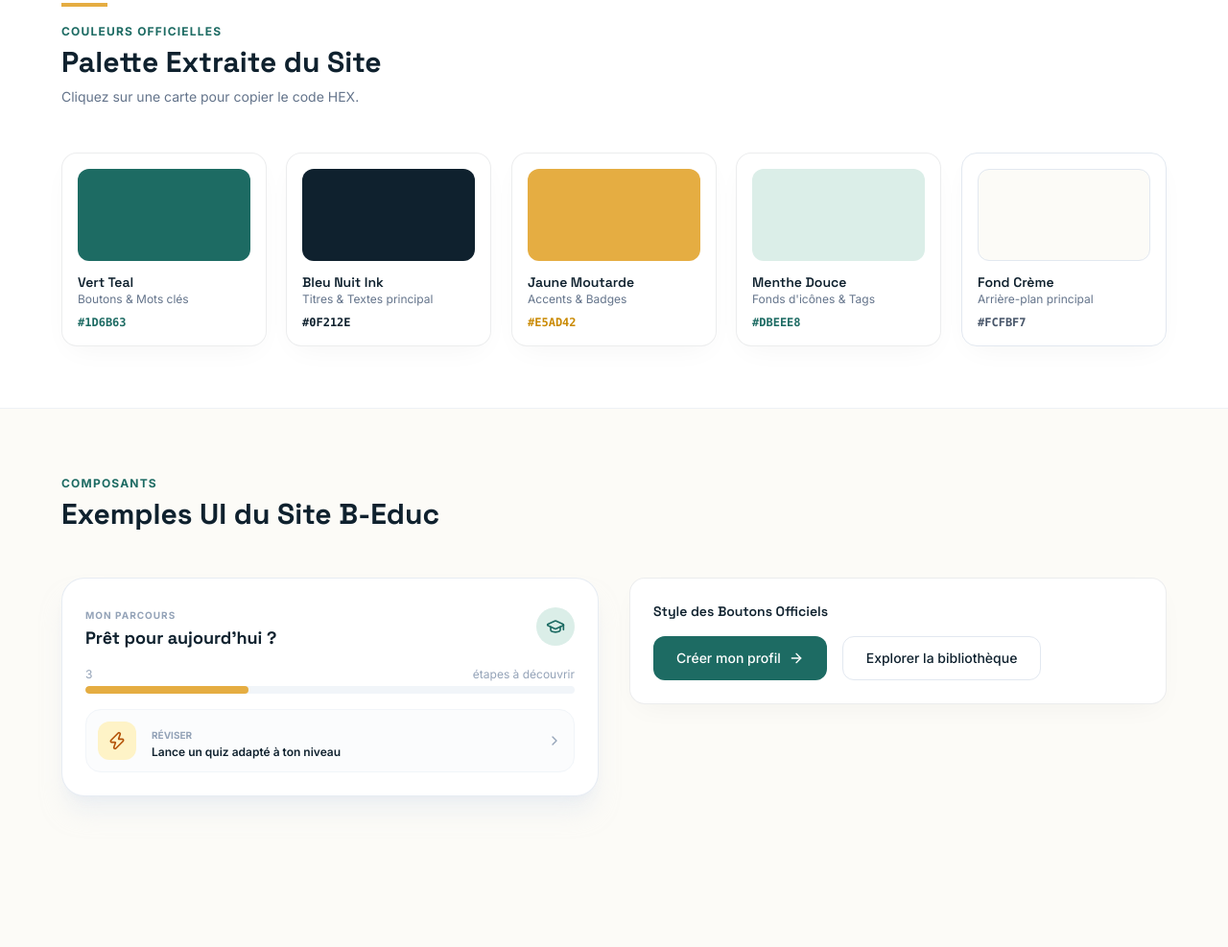
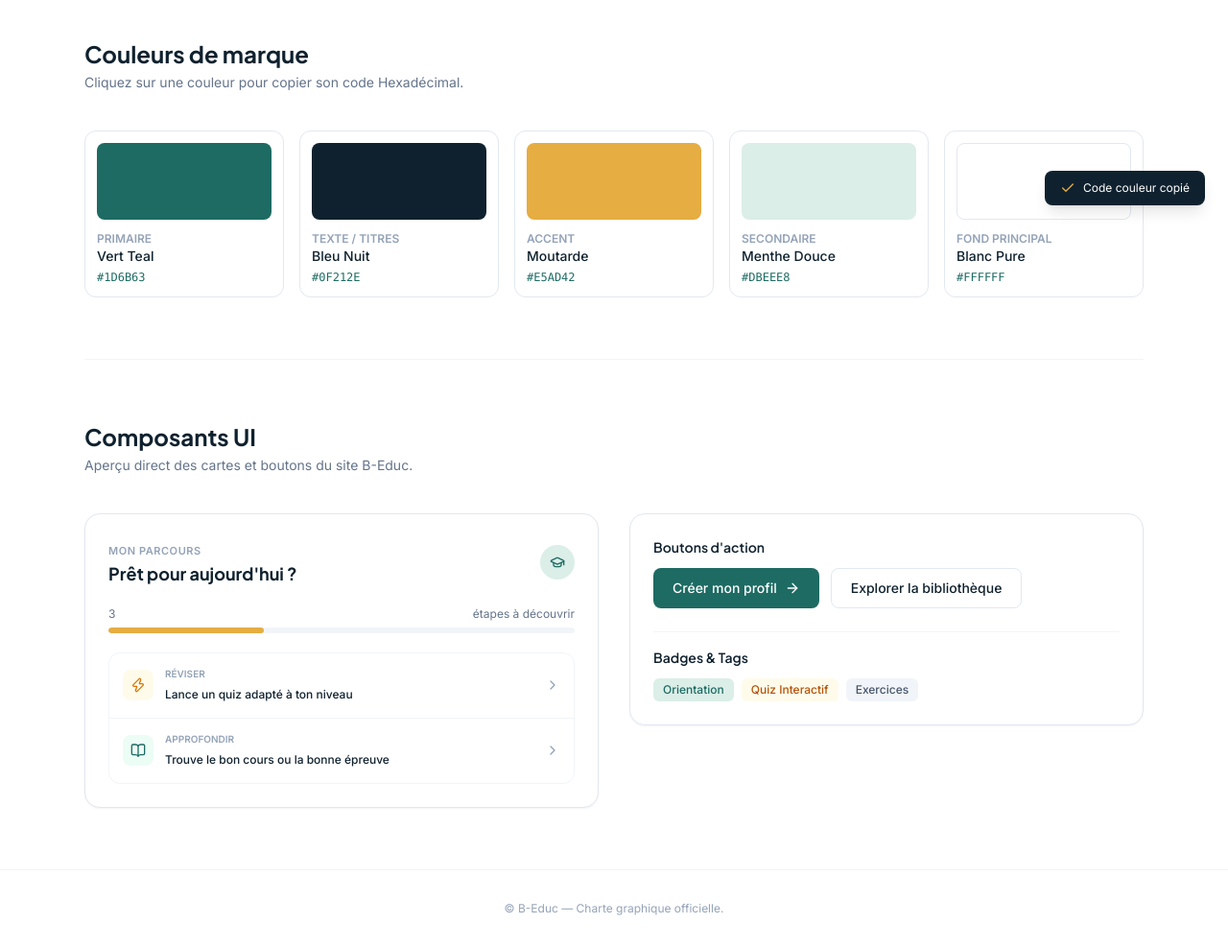
Before and after one commit to lewilskhaled/b-educ, a plain HTML site: page index.html in a window 1280 px wide. Shown: the part 616-1603 px from the top of the page at 96% size. Before the commit the page ends 1510 px from the top, so only its background shows below. Drawn offline with nearby package versions, Linux system fonts and the light colour scheme.

Commit message:
Update index.html

```diff
--- a/index.html
+++ b/index.html
@@ -3,278 +3,297 @@
 <head>
   <meta charset="UTF-8">
   <meta name="viewport" content="width=device-width, initial-scale=1.0">
-<title>B-Educ — Brand Guidelines & Charte Graphique</title>
-<meta name="description" content="Charte graphique officielle et principes de design de B-Educ. Directives de marque, logo, couleurs, typographies et composants UI.">
+  <title>B-Educ — Charte & Directives de Marque</title>
 
-<!-- Tailwind CDN -->
+  <!-- Inter & Plus Jakarta Sans pour un rendu typographique très pro/naturel -->
+  <link rel="preconnect" href="https://fonts.googleapis.com">
+  <link rel="preconnect" href="https://fonts.gstatic.com" crossorigin>
+  <link href="https://fonts.googleapis.com/css2?family=Inter:wght@400;500;600&family=Plus+Jakarta+Sans:wght@600;700&display=swap" rel="stylesheet">
+
   <script src="https://cdn.tailwindcss.com"></script>
+  <script src="https://cdn.jsdelivr.net/npm/lucide@latest/dist/umd/lucide.min.js"></script>
+
   <script>
     tailwind.config = {
       theme: {
         extend: {
           colors: {
-          'beduc-bg': '#fcfbf7',
-          'beduc-card': '#ffffff',
-          'beduc-teal': '#1d6b63',
-          'beduc-teal-dark': '#144c46',
-          'beduc-navy': '#0f212e',
-          'beduc-yellow': '#e5ad42',
-          'beduc-mint': '#dbeee8',
-          'beduc-mint-light': '#eef7f4',
+            brand: {
+              teal: '#1d6b63',
+              'teal-dark': '#154e48',
+              navy: '#0f212e',
+              yellow: '#e5ad42',
+              mint: '#dbeee8',
+              gray: '#64748b',
+              border: '#e2e8f0',
+              bgLight: '#f8fafc'
+            }
           },
           fontFamily: {
-          display: ['"Space Grotesk"', 'sans-serif'],
-          body: ['"Inter"', 'sans-serif'],
+            sans: ['Inter', 'sans-serif'],
+            heading: ['Plus Jakarta Sans', 'sans-serif'],
           }
         }
       }
     }
   </script>
 
-<!-- Fonts -->
-<link rel="preconnect" href="https://fonts.googleapis.com">
-<link href="https://fonts.googleapis.com/css2?family=Space+Grotesk:wght@500;600;700&family=Inter:wght@400;500;600;700&display=swap" rel="stylesheet">
-
-<!-- AOS -->
-<link href="https://cdn.jsdelivr.net/npm/aos@2.3.1/dist/aos.css" rel="stylesheet">
-
-<!-- Lucide icons -->
-<script src="https://cdn.jsdelivr.net/npm/lucide@latest/dist/umd/lucide.min.js"></script>
-
   <style>
-  * { scroll-behavior: smooth; }
+    /* Reset & base propre */
     body {
-    background-color: #fcfbf7;
+      background-color: #ffffff;
+      color: #0f212e;
       font-family: 'Inter', sans-serif;
-    color: #0f212e;
-  }
-  h1, h2, h3, .font-display { font-family: 'Space Grotesk', sans-serif; }
-
-  .glass-card {
-    background: #ffffff;
-    border: 1px solid rgba(15, 33, 46, 0.08);
-    box-shadow: 0 10px 30px -10px rgba(15, 33, 46, 0.05);
+      -webkit-font-smoothing: antialiased;
     }
 
-  .btn-teal {
-    background-color: #1d6b63;
-    color: #ffffff;
-    transition: all 0.25s ease;
-  }
-  .btn-teal:hover {
-    background-color: #144c46;
-    transform: translateY(-2px);
-    box-shadow: 0 10px 20px -5px rgba(29, 107, 99, 0.3);
-  }
-
+    /* Animation du Toast simple */
     .toast {
       position: fixed;
-    bottom: 2rem;
-    right: 2rem;
-    transform: translateY(100px);
-    opacity: 0;
-    transition: all 0.3s cubic-bezier(0.16, 1, 0.3, 1);
+      bottom: 24px;
+      right: 24px;
+      transform: translateY(150%);
+      transition: transform 0.25s cubic-bezier(0.16, 1, 0.3, 1);
     }
-  .toast.show {
+    .toast.active {
       transform: translateY(0);
-    opacity: 1;
     }
   </style>
 </head>
+<body class="bg-white text-brand-navy antialiased">
 
-<body class="font-body antialiased">
+  <!-- ================= HEADER ================= -->
+  <header class="sticky top-0 bg-white border-b border-slate-100 z-40">
+    <div class="max-w-6xl mx-auto px-6 h-16 flex items-center justify-between">
 
-<!-- ============ NAVBAR ============ -->
-<header class="fixed top-0 inset-x-0 z-50 bg-[#fcfbf7]/80 backdrop-blur-md border-b border-slate-200/60">
-  <nav class="mx-auto max-w-6xl px-5 sm:px-6 flex items-center justify-between h-20">
-    <a href="#top" class="font-display text-2xl font-bold text-beduc-teal flex items-center gap-2">
-      <span class="bg-beduc-teal text-white p-1.5 rounded-lg text-lg leading-none">b</span>-educ
+      <!-- Brand Logo -->
+      <a href="#" class="font-heading font-bold text-xl tracking-tight text-brand-navy flex items-center gap-1.5">
+        <span class="w-7 h-7 bg-brand-teal text-white rounded flex items-center justify-center text-sm font-bold">b</span>
+        <span>-educ</span>
       </a>
 
-    <div class="hidden md:flex items-center gap-8 text-sm font-medium text-beduc-navy">
-      <a href="#brand" class="hover:text-beduc-teal transition">Marque</a>
-      <a href="#logo" class="hover:text-beduc-teal transition">Logo</a>
-      <a href="#couleurs" class="hover:text-beduc-teal transition">Couleurs</a>
-      <a href="#typographie" class="hover:text-beduc-teal transition">Typographie</a>
-      <a href="#ui" class="hover:text-beduc-teal transition">Composants UI</a>
+      <!-- Navigation simple -->
+      <nav class="hidden md:flex items-center gap-8 text-sm font-medium text-slate-600">
+        <a href="#palette" class="hover:text-brand-teal transition-colors">Couleurs</a>
+        <a href="#typographie" class="hover:text-brand-teal transition-colors">Typographie</a>
+        <a href="#composants" class="hover:text-brand-teal transition-colors">Composants UI</a>
+      </nav>
+
+      <!-- Action -->
+      <a href="https://b-educ.com" target="_blank" rel="noopener" class="text-sm font-medium text-brand-teal hover:text-brand-teal-dark border border-brand-teal/20 hover:border-brand-teal px-4 py-2 rounded-lg transition-all">
+        Voir le site réel &rarr;
+      </a>
+    </div>
+  </header>
+
+  <main class="max-w-6xl mx-auto px-6">
+
+    <!-- ================= HERO ================= -->
+    <section class="py-20 md:py-28 border-b border-slate-100">
+      <div class="max-w-3xl">
+        <div class="inline-flex items-center gap-2 px-3 py-1 bg-brand-mint text-brand-teal font-medium text-xs rounded-full mb-6">
+          <span class="w-1.5 h-1.5 rounded-full bg-brand-teal"></span>
+          Charte Graphique
         </div>
 
-    <a href="https://b-educ.com" target="_blank" rel="noopener" class="btn-teal text-sm font-medium px-5 py-2.5 rounded-xl inline-flex items-center gap-2">
-      Visiter le site <i data-lucide="external-link" class="w-4 h-4"></i>
-    </a>
-  </nav>
-</header>
-
-<!-- ============ HERO ============ -->
-<section id="top" class="pt-36 pb-20 px-5 sm:px-6">
-  <div class="max-w-4xl mx-auto text-center">
-    <div data-aos="fade-down" class="inline-flex items-center gap-2 bg-beduc-mint text-beduc-teal font-semibold rounded-full px-4 py-1.5 text-xs mb-6">
-      <span class="w-2 h-2 rounded-full bg-beduc-teal"></span>
-      Charte Graphique Officielle
-    </div>
-
-    <h1 data-aos="fade-up" data-aos-delay="100" class="font-display text-4xl sm:text-6xl font-bold text-beduc-navy leading-tight">
+        <h1 class="font-heading text-4xl sm:text-5xl font-bold text-brand-navy tracking-tight leading-[1.15]">
           Apprends aujourd'hui. <br>
-      <span class="text-beduc-teal">Choisis demain.</span>
+          <span class="text-brand-teal">Choisis demain.</span>
         </h1>
 
-    <p data-aos="fade-up" data-aos-delay="200" class="mt-6 text-slate-600 text-base sm:text-lg max-w-2xl mx-auto leading-relaxed">
-      Guide complet des règles visuelles, de la palette de couleurs, des typographies et de l'expérience utilisateur de B-Educ.
+        <p class="mt-6 text-lg text-slate-600 leading-relaxed max-w-2xl">
+          Documentation officielle de l'identité visuelle de B-Educ. Retrouvez ici la palette exacte, les règles typographiques et les composants d'interface.
         </p>
 
-    <div data-aos="fade-up" data-aos-delay="300" class="mt-8 flex flex-wrap items-center justify-center gap-4">
-      <a href="#couleurs" class="btn-teal font-medium px-6 py-3 rounded-xl text-sm">Voir la palette exacte</a>
-      <a href="#ui" class="bg-white border border-slate-200 text-beduc-navy font-medium px-6 py-3 rounded-xl text-sm hover:bg-slate-50 transition">Explorer les composants</a>
+        <div class="mt-8 flex flex-wrap gap-4">
+          <a href="#palette" class="bg-brand-teal hover:bg-brand-teal-dark text-white text-sm font-medium px-5 py-2.5 rounded-lg transition-colors">
+            Explorer les couleurs
+          </a>
+          <a href="#composants" class="bg-slate-100 hover:bg-slate-200 text-brand-navy text-sm font-medium px-5 py-2.5 rounded-lg transition-colors">
+            Voir les composants
+          </a>
         </div>
       </div>
     </section>
 
-<!-- ============ COULEURS REELLES ============ -->
-<section id="couleurs" class="px-5 sm:px-6 py-16 bg-white border-y border-slate-200/60">
-  <div class="max-w-6xl mx-auto">
-    <div data-aos="fade-up" class="mb-12">
-      <div class="w-12 h-1 bg-beduc-yellow mb-3"></div>
-      <span class="text-beduc-teal text-xs font-bold uppercase tracking-widest">Couleurs Officielles</span>
-      <h2 class="font-display text-3xl font-bold text-beduc-navy mt-1">Palette Extraite du Site</h2>
-      <p class="text-slate-500 text-sm mt-2">Cliquez sur une carte pour copier le code HEX.</p>
+    <!-- ================= PALETTE COULEURS ================= -->
+    <section id="palette" class="py-16 border-b border-slate-100">
+      <div class="mb-10">
+        <h2 class="font-heading text-2xl font-bold text-brand-navy">Couleurs de marque</h2>
+        <p class="text-slate-500 text-sm mt-1">Cliquez sur une couleur pour copier son code Hexadécimal.</p>
       </div>
 
-    <div class="grid sm:grid-cols-2 lg:grid-cols-5 gap-5">
-      <!-- Vert Teal -->
-      <div data-aos="zoom-in" onclick="copyColor('#1D6B63')" class="glass-card rounded-2xl p-4 cursor-pointer hover:border-beduc-teal transition group">
-        <div class="h-24 rounded-xl bg-[#1d6b63] mb-3 flex items-end justify-end p-2">
-          <i data-lucide="copy" class="w-4 h-4 text-white opacity-0 group-hover:opacity-100 transition"></i>
+      <div class="grid grid-cols-2 sm:grid-cols-3 lg:grid-cols-5 gap-4">
+
+        <!-- Couleur 1 -->
+        <button onclick="copyHex('#1D6B63')" class="text-left group p-3 rounded-xl border border-slate-200 hover:border-slate-300 transition-all bg-white">
+          <div class="h-20 rounded-lg bg-[#1D6B63] mb-3 relative">
+            <span class="absolute bottom-2 right-2 text-white opacity-0 group-hover:opacity-100 transition-opacity text-xs bg-black/20 px-2 py-0.5 rounded">Copier</span>
           </div>
-        <h3 class="font-display font-semibold text-sm">Vert Teal</h3>
-        <p class="text-slate-500 text-xs">Boutons & Mots clés</p>
-        <p class="text-beduc-teal font-mono text-xs font-bold mt-2">#1D6B63</p>
+          <span class="block text-xs font-semibold text-slate-400 uppercase">Primaire</span>
+          <span class="block font-medium text-sm text-brand-navy">Vert Teal</span>
+          <span class="block text-xs font-mono text-brand-teal mt-1">#1D6B63</span>
+        </button>
+
+        <!-- Couleur 2 -->
+        <button onclick="copyHex('#0F212E')" class="text-left group p-3 rounded-xl border border-slate-200 hover:border-slate-300 transition-all bg-white">
+          <div class="h-20 rounded-lg bg-[#0F212E] mb-3 relative">
+            <span class="absolute bottom-2 right-2 text-white opacity-0 group-hover:opacity-100 transition-opacity text-xs bg-black/20 px-2 py-0.5 rounded">Copier</span>
           </div>
+          <span class="block text-xs font-semibold text-slate-400 uppercase">Texte / Titres</span>
+          <span class="block font-medium text-sm text-brand-navy">Bleu Nuit</span>
+          <span class="block text-xs font-mono text-brand-teal mt-1">#0F212E</span>
+        </button>
 
-      <!-- Bleu Nuit Ink -->
-      <div data-aos="zoom-in" data-aos-delay="100" onclick="copyColor('#0F212E')" class="glass-card rounded-2xl p-4 cursor-pointer hover:border-beduc-navy transition group">
-        <div class="h-24 rounded-xl bg-[#0f212e] mb-3 flex items-end justify-end p-2">
-          <i data-lucide="copy" class="w-4 h-4 text-white opacity-0 group-hover:opacity-100 transition"></i>
+        <!-- Couleur 3 -->
+        <button onclick="copyHex('#E5AD42')" class="text-left group p-3 rounded-xl border border-slate-200 hover:border-slate-300 transition-all bg-white">
+          <div class="h-20 rounded-lg bg-[#E5AD42] mb-3 relative">
+            <span class="absolute bottom-2 right-2 text-white opacity-0 group-hover:opacity-100 transition-opacity text-xs bg-black/20 px-2 py-0.5 rounded">Copier</span>
           </div>
-        <h3 class="font-display font-semibold text-sm">Bleu Nuit Ink</h3>
-        <p class="text-slate-500 text-xs">Titres & Textes principal</p>
-        <p class="text-beduc-navy font-mono text-xs font-bold mt-2">#0F212E</p>
+          <span class="block text-xs font-semibold text-slate-400 uppercase">Accent</span>
+          <span class="block font-medium text-sm text-brand-navy">Moutarde</span>
+          <span class="block text-xs font-mono text-brand-teal mt-1">#E5AD42</span>
+        </button>
+
+        <!-- Couleur 4 -->
+        <button onclick="copyHex('#DBEEE8')" class="text-left group p-3 rounded-xl border border-slate-200 hover:border-slate-300 transition-all bg-white">
+          <div class="h-20 rounded-lg bg-[#DBEEE8] mb-3 relative">
+            <span class="absolute bottom-2 right-2 text-slate-700 opacity-0 group-hover:opacity-100 transition-opacity text-xs bg-black/5 px-2 py-0.5 rounded">Copier</span>
           </div>
+          <span class="block text-xs font-semibold text-slate-400 uppercase">Secondaire</span>
+          <span class="block font-medium text-sm text-brand-navy">Menthe Douce</span>
+          <span class="block text-xs font-mono text-brand-teal mt-1">#DBEEE8</span>
+        </button>
 
-      <!-- Jaune Moutarde -->
-      <div data-aos="zoom-in" data-aos-delay="200" onclick="copyColor('#E5AD42')" class="glass-card rounded-2xl p-4 cursor-pointer hover:border-beduc-yellow transition group">
-        <div class="h-24 rounded-xl bg-[#e5ad42] mb-3 flex items-end justify-end p-2">
-          <i data-lucide="copy" class="w-4 h-4 text-white opacity-0 group-hover:opacity-100 transition"></i>
+        <!-- Couleur 5 -->
+        <button onclick="copyHex('#FFFFFF')" class="text-left group p-3 rounded-xl border border-slate-200 hover:border-slate-300 transition-all bg-white">
+          <div class="h-20 rounded-lg bg-white border border-slate-200 mb-3 relative">
+            <span class="absolute bottom-2 right-2 text-slate-700 opacity-0 group-hover:opacity-100 transition-opacity text-xs bg-black/5 px-2 py-0.5 rounded">Copier</span>
           </div>
-        <h3 class="font-display font-semibold text-sm">Jaune Moutarde</h3>
-        <p class="text-slate-500 text-xs">Accents & Badges</p>
-        <p class="text-yellow-600 font-mono text-xs font-bold mt-2">#E5AD42</p>
-      </div>
+          <span class="block text-xs font-semibold text-slate-400 uppercase">Fond Principal</span>
+          <span class="block font-medium text-sm text-brand-navy">Blanc Pure</span>
+          <span class="block text-xs font-mono text-brand-teal mt-1">#FFFFFF</span>
+        </button>
 
-      <!-- Mint Sage -->
-      <div data-aos="zoom-in" data-aos-delay="300" onclick="copyColor('#DBEEE8')" class="glass-card rounded-2xl p-4 cursor-pointer hover:border-beduc-teal transition group">
-        <div class="h-24 rounded-xl bg-[#dbeee8] mb-3 flex items-end justify-end p-2">
-          <i data-lucide="copy" class="w-4 h-4 text-beduc-teal opacity-0 group-hover:opacity-100 transition"></i>
-        </div>
-        <h3 class="font-display font-semibold text-sm">Menthe Douce</h3>
-        <p class="text-slate-500 text-xs">Fonds d'icônes & Tags</p>
-        <p class="text-beduc-teal font-mono text-xs font-bold mt-2">#DBEEE8</p>
-      </div>
-
-      <!-- Fond Crème -->
-      <div data-aos="zoom-in" data-aos-delay="400" onclick="copyColor('#FCFBF7')" class="glass-card rounded-2xl p-4 cursor-pointer border border-slate-200 group">
-        <div class="h-24 rounded-xl bg-[#fcfbf7] border border-slate-200 mb-3 flex items-end justify-end p-2">
-          <i data-lucide="copy" class="w-4 h-4 text-slate-600 opacity-0 group-hover:opacity-100 transition"></i>
-        </div>
-        <h3 class="font-display font-semibold text-sm">Fond Crème</h3>
-        <p class="text-slate-500 text-xs">Arrière-plan principal</p>
-        <p class="text-slate-600 font-mono text-xs font-bold mt-2">#FCFBF7</p>
-      </div>
-    </div>
       </div>
     </section>
 
-<!-- ============ REPRODUCTION D'ELEMENTS UI ============ -->
-<section id="ui" class="px-5 sm:px-6 py-16">
-  <div class="max-w-6xl mx-auto">
-    <div data-aos="fade-up" class="mb-12">
-      <span class="text-beduc-teal text-xs font-bold uppercase tracking-widest">Composants</span>
-      <h2 class="font-display text-3xl font-bold text-beduc-navy mt-1">Exemples UI du Site B-Educ</h2>
+    <!-- ================= COMPOSANTS REELS ================= -->
+    <section id="composants" class="py-16">
+      <div class="mb-10">
+        <h2 class="font-heading text-2xl font-bold text-brand-navy">Composants UI</h2>
+        <p class="text-slate-500 text-sm mt-1">Aperçu direct des cartes et boutons du site B-Educ.</p>
       </div>
 
       <div class="grid md:grid-cols-2 gap-8 items-start">
-      <!-- Card Mon Parcours -->
-      <div data-aos="fade-right" class="bg-white rounded-3xl p-6 border border-slate-200/80 shadow-xl shadow-slate-200/50 space-y-4">
+
+        <!-- Reproduction carte originale -->
+        <div class="border border-slate-200 rounded-2xl p-6 bg-white shadow-sm space-y-5">
           <div class="flex items-center justify-between">
             <div>
-            <span class="text-[10px] font-bold text-slate-400 uppercase tracking-widest">Mon parcours</span>
-            <h3 class="font-display text-lg font-bold text-beduc-navy">Prêt pour aujourd'hui ?</h3>
+              <span class="text-[11px] font-bold text-slate-400 uppercase tracking-wider">Mon parcours</span>
+              <h3 class="font-heading text-lg font-bold text-brand-navy">Prêt pour aujourd'hui ?</h3>
             </div>
-          <div class="w-10 h-10 rounded-full bg-beduc-mint flex items-center justify-center text-beduc-teal">
-            <i data-lucide="graduation-cap" class="w-5 h-5"></i>
+            <div class="w-9 h-9 rounded-full bg-brand-mint flex items-center justify-center text-brand-teal">
+              <i data-lucide="graduation-cap" class="w-4 h-4"></i>
             </div>
           </div>
 
-        <!-- Progress bar -->
-        <div class="space-y-1">
-          <div class="flex justify-between text-xs text-slate-400">
+          <div>
+            <div class="flex justify-between text-xs text-slate-500 mb-1.5">
               <span>3</span>
               <span>étapes à découvrir</span>
             </div>
-          <div class="h-2 w-full bg-slate-100 rounded-full overflow-hidden">
-            <div class="h-full bg-beduc-yellow w-1/3 rounded-full"></div>
+            <div class="h-1.5 w-full bg-slate-100 rounded-full overflow-hidden">
+              <div class="h-full bg-brand-yellow w-1/3 rounded-full"></div>
             </div>
           </div>
 
-        <!-- Section item -->
-        <div class="flex items-center gap-4 p-3 rounded-2xl border border-slate-100 hover:border-slate-200 bg-slate-50/50 transition">
-          <div class="w-10 h-10 rounded-xl bg-amber-100 text-amber-700 flex items-center justify-center shrink-0">
-            <i data-lucide="zap" class="w-5 h-5"></i>
+          <div class="divide-y divide-slate-100 border border-slate-100 rounded-xl overflow-hidden">
+            <a href="#" class="flex items-center justify-between p-3.5 hover:bg-slate-50 transition-colors">
+              <div class="flex items-center gap-3">
+                <div class="w-8 h-8 rounded-lg bg-amber-50 text-amber-600 flex items-center justify-center">
+                  <i data-lucide="zap" class="w-4 h-4"></i>
                 </div>
-          <div class="flex-1">
-            <span class="text-[10px] font-bold text-slate-400 uppercase">Réviser</span>
-            <p class="text-xs font-semibold text-beduc-navy">Lance un quiz adapté à ton niveau</p>
+                <div>
+                  <span class="block text-[10px] font-bold text-slate-400 uppercase">Réviser</span>
+                  <span class="text-xs font-medium text-brand-navy">Lance un quiz adapté à ton niveau</span>
+                </div>
               </div>
               <i data-lucide="chevron-right" class="w-4 h-4 text-slate-400"></i>
+            </a>
+
+            <a href="#" class="flex items-center justify-between p-3.5 hover:bg-slate-50 transition-colors">
+              <div class="flex items-center gap-3">
+                <div class="w-8 h-8 rounded-lg bg-emerald-50 text-brand-teal flex items-center justify-center">
+                  <i data-lucide="book-open" class="w-4 h-4"></i>
+                </div>
+                <div>
+                  <span class="block text-[10px] font-bold text-slate-400 uppercase">Approfondir</span>
+                  <span class="text-xs font-medium text-brand-navy">Trouve le bon cours ou la bonne épreuve</span>
+                </div>
+              </div>
+              <i data-lucide="chevron-right" class="w-4 h-4 text-slate-400"></i>
+            </a>
           </div>
         </div>
 
-      <!-- Boutons officiels -->
-      <div data-aos="fade-left" class="space-y-6">
-        <div class="glass-card rounded-2xl p-6 space-y-4">
-          <h3 class="font-display font-semibold text-sm text-beduc-navy">Style des Boutons Officiels</h3>
-          <div class="flex flex-wrap gap-4">
-            <button class="btn-teal font-medium px-6 py-3 rounded-xl text-sm flex items-center gap-2">
+        <!-- Boutons et éléments d'action -->
+        <div class="border border-slate-200 rounded-2xl p-6 bg-white shadow-sm space-y-6">
+          <div>
+            <h3 class="font-heading text-sm font-semibold text-brand-navy mb-3">Boutons d'action</h3>
+            <div class="flex flex-wrap gap-3">
+              <button class="bg-brand-teal hover:bg-brand-teal-dark text-white text-sm font-medium px-5 py-2.5 rounded-lg transition-colors inline-flex items-center gap-2">
                 Créer mon profil <i data-lucide="arrow-right" class="w-4 h-4"></i>
               </button>
-            <button class="bg-white border border-slate-200 text-beduc-navy font-medium px-6 py-3 rounded-xl text-sm hover:bg-slate-50 transition">
+              <button class="border border-slate-200 hover:bg-slate-50 text-brand-navy text-sm font-medium px-5 py-2.5 rounded-lg transition-colors">
                 Explorer la bibliothèque
               </button>
             </div>
           </div>
+
+          <div class="pt-4 border-t border-slate-100">
+            <h3 class="font-heading text-sm font-semibold text-brand-navy mb-3">Badges & Tags</h3>
+            <div class="flex flex-wrap gap-2">
+              <span class="bg-brand-mint text-brand-teal text-xs font-medium px-2.5 py-1 rounded-md">Orientation</span>
+              <span class="bg-amber-50 text-amber-700 text-xs font-medium px-2.5 py-1 rounded-md">Quiz Interactif</span>
+              <span class="bg-slate-100 text-slate-600 text-xs font-medium px-2.5 py-1 rounded-md">Exercices</span>
             </div>
           </div>
         </div>
+
+      </div>
     </section>
 
-<!-- Toast Notification -->
-<div id="toast" class="toast bg-beduc-navy text-white px-5 py-3 rounded-xl text-sm flex items-center gap-2 shadow-2xl">
-  <i data-lucide="check-circle" class="w-4 h-4 text-beduc-yellow"></i>
-  <span id="toast-message">Code couleur copié !</span>
+  </main>
+
+  <!-- ================= FOOTER ================= -->
+  <footer class="border-t border-slate-100 py-8 bg-white">
+    <div class="max-w-6xl mx-auto px-6 text-center text-xs text-slate-400">
+      &copy; B-Educ — Charte graphique officielle.
+    </div>
+  </footer>
+
+  <!-- Toast de confirmation -->
+  <div id="toast" class="toast bg-brand-navy text-white text-xs px-4 py-2.5 rounded-lg shadow-lg flex items-center gap-2">
+    <i data-lucide="check" class="w-4 h-4 text-brand-yellow"></i>
+    <span id="toast-text">Code couleur copié</span>
   </div>
 
-<script src="https://cdn.jsdelivr.net/npm/aos@2.3.1/dist/aos.js"></script>
   <script>
-  if (typeof AOS !== 'undefined') AOS.init({ duration: 700, once: true });
-  if (typeof lucide !== 'undefined') lucide.createIcons();
+    lucide.createIcons();
 
-  function copyColor(hex) {
-    navigator.clipboard.writeText(hex).then(() => {
+    function copyHex(hex) {
+      navigator.clipboard.writeText(hex);
       const toast = document.getElementById('toast');
-      const toastMsg = document.getElementById('toast-message');
-      toastMsg.textContent = `Code ${hex} copié dans le presse-papier !`;
-      toast.classList.add('show');
-      setTimeout(() => toast.classList.remove('show'), 2500);
-    });
+      const toastText = document.getElementById('toast-text');
+
+      toastText.textContent = `Code ${hex} copié dans le presse-papier !`;
+      toast.classList.add('active');
+
+      setTimeout(() => {
+        toast.classList.remove('active');
+      }, 2000);
     }
   </script>
 </body>
```
Lines whose indentation alone changed are shown as unchanged.
